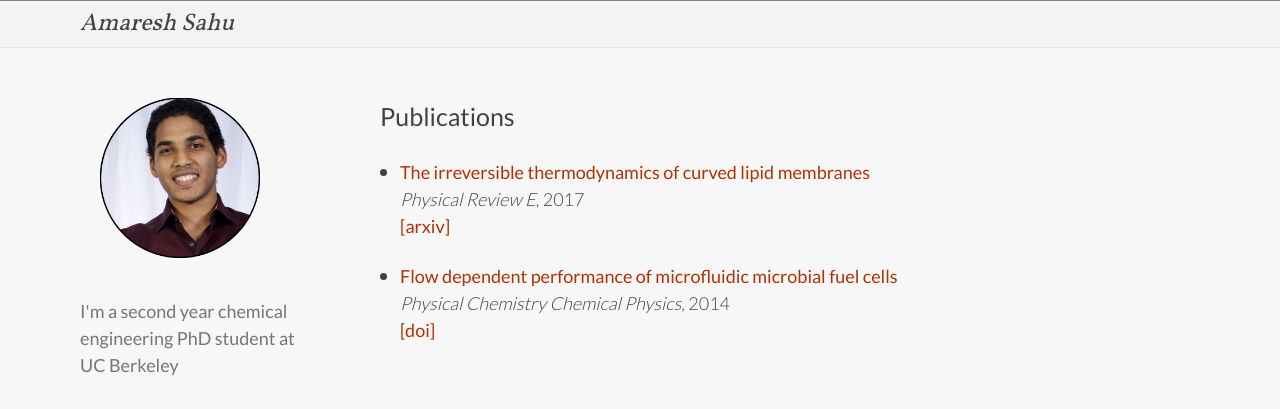
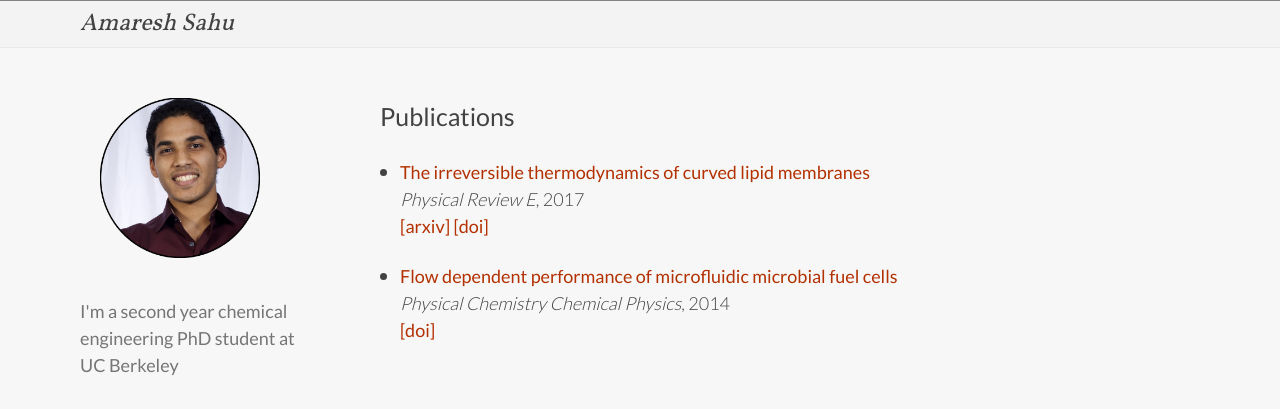
Before and after one commit to amaresh-sahu/amaresh-sahu.github.io, a Jekyll site: the page built from index.html, in a window 1280 px wide. Shown: the top 409 px of the page. Built offline with Jekyll 4.4.1, drawn with Linux system fonts in a browser that asks for light colours.

Commit message:
add doi for pre article

```diff
--- a/index.html
+++ b/index.html
@@ -31,6 +31,8 @@ layout: index
 						<em>Physical Review E</em>, 2017 <br />
 						<a href="https://arxiv.org/pdf/1701.06495.pdf" target="_blank">
 							[arxiv]</a>
+						<a href="https://doi.org/10.1103/PhysRevE.96.042409" target="_blank">
+							[doi]</a>
 						<br />
 						</p>
 					</li>
```
